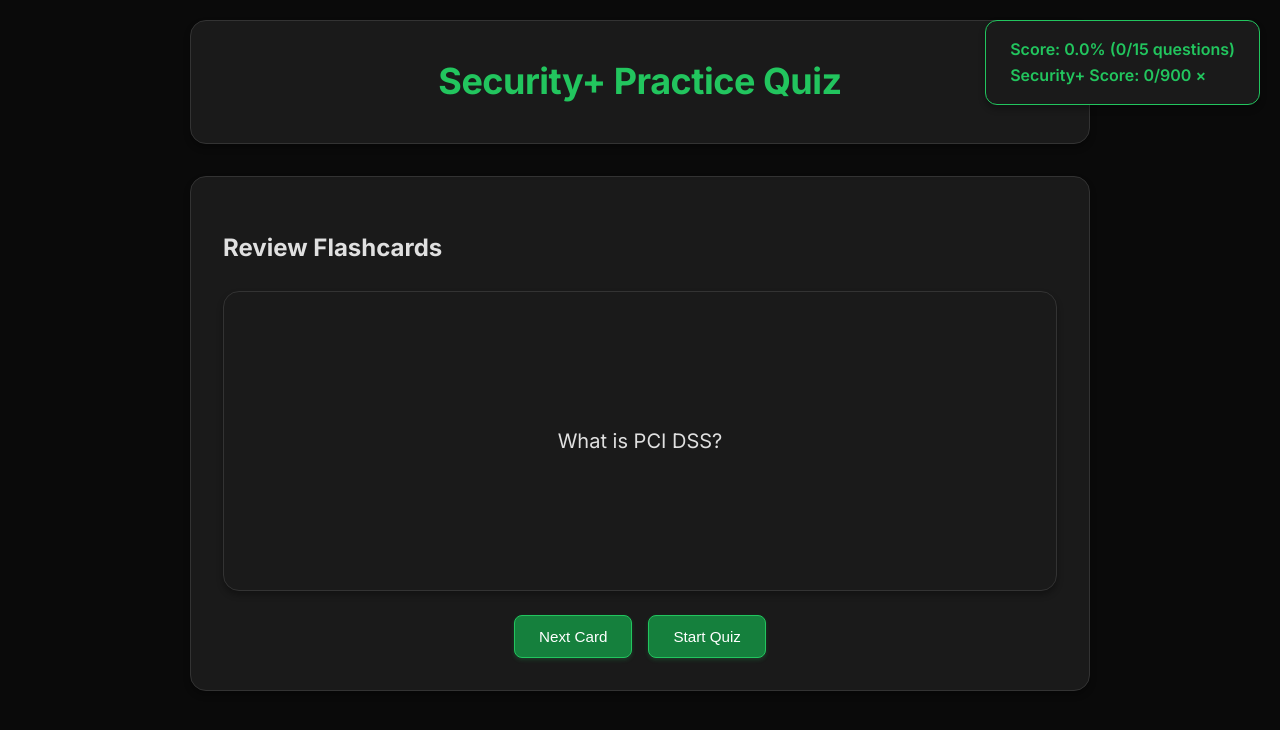
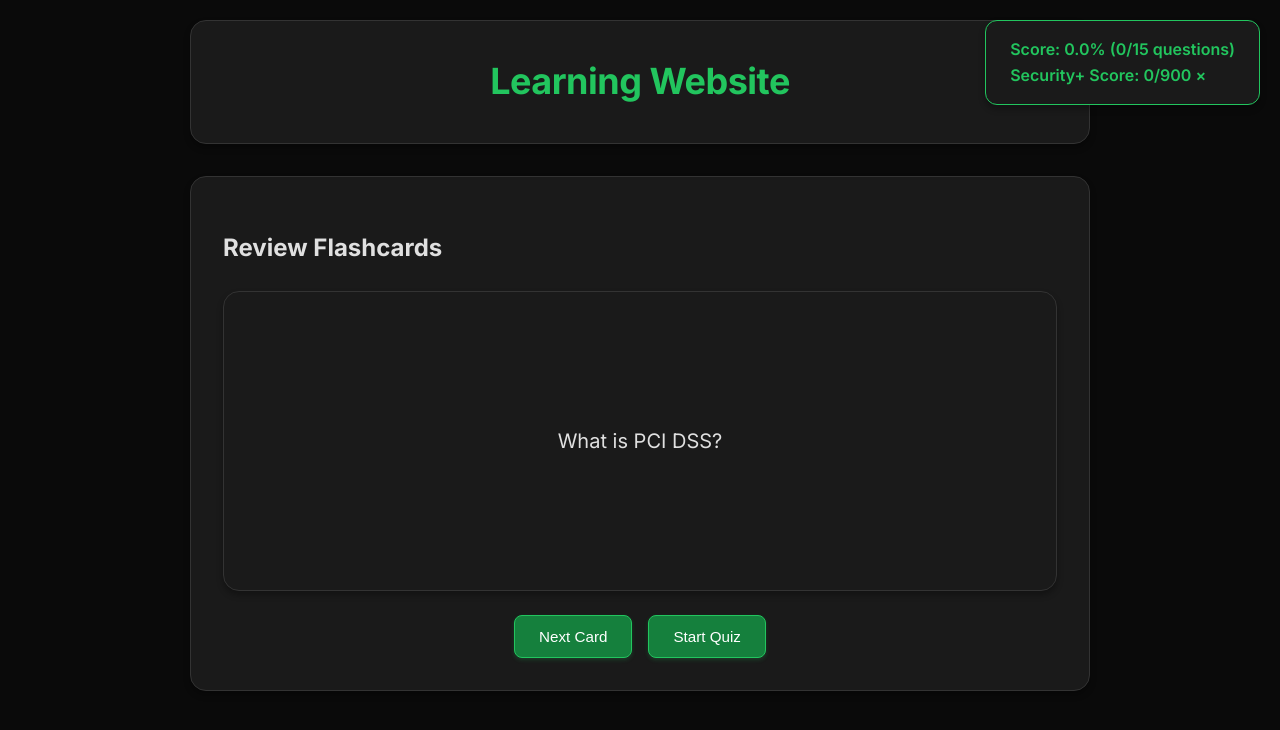
Before and after one commit to HUGOW04/LearningWebsite, a plain HTML site: page index.html in a window 1280 px wide. Drawn offline with Linux system fonts and the light colour scheme.

Commit message:
Update index.html

```diff
--- a/index.html
+++ b/index.html
@@ -3,13 +3,13 @@
 <head>
     <meta charset="UTF-8">
     <meta name="viewport" content="width=device-width, initial-scale=1.0">
-    <title>Security+ Practice Quiz</title>
+    <title>Learning Website</title>
     <link rel="stylesheet" href="styles.css">
 </head>
 <body>
     <div class="container">
         <header>
-            <h1>Security+ Practice Quiz</h1>
+            <h1>Learning Website</h1>
         </header>
 
         <main>
```
